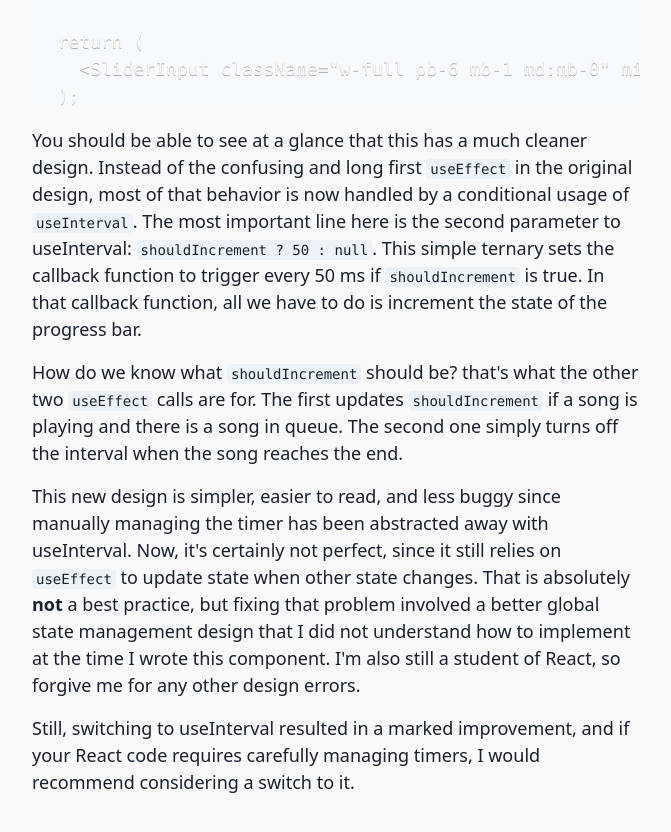
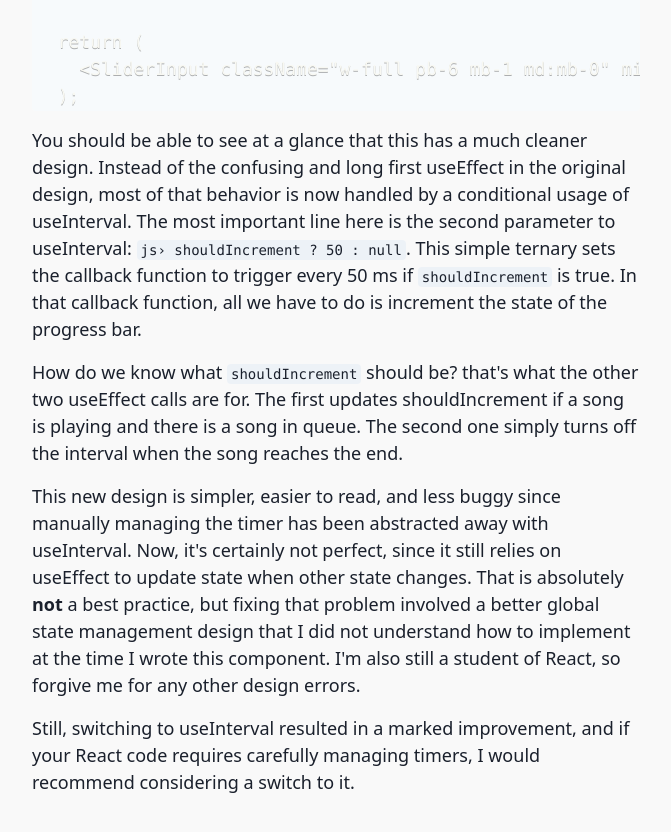
Before and after one commit to micahcantor/personal-site, a Gatsby site: page /blog/practical-react-use-interval in a window 1280 px wide. Shown: the part 3587-4419 px from the top of the page, without its empty margins (304-975 px from the left). Built offline with nearby package versions, Linux system fonts and the light colour scheme; Gatsby itself is replaced by a stand-in of ours; some packages are replaced by stand-ins of ours; code samples lack their colours.

Commit message:
tweaks to new post

````diff
--- a/src/blog-posts/practical-react-use-interval.md
+++ b/src/blog-posts/practical-react-use-interval.md
@@ -76,7 +76,7 @@ The first function intended to carefully manage the state of the timers when the
 
 Alongside this, the second function would reset the progress bar when a song had been skipped, and the third function would clear all timers when React dismounted the component. Adding to the overhead is the need for local state variables for tracking the id of the setInterval function, and for tracking whether the timer was active.
 
-Yikes. I won't pretend this was good design. It's confusing, difficult to read, and very fragile for such an important component in a music player. There may have been ways to improve the design while retaining `setInterval`, but after coming across `useInterval`, I decided to rewrite it using the custom hook in order to simplify the component.
+Yikes. I won't pretend this was good design. It's confusing, difficult to read, and very fragile for such an important component in a music player. There may have been ways to improve the design while retaining setInterval, but after coming across useInterval, I decided to rewrite it using the custom hook in order to simplify the component.
 
 ## Switching to useInterval
 
@@ -114,10 +114,10 @@ export const ProgressBar = ({ elapsed, songs, runtime, isPaused, deviceID, room,
   );
 ```
 
-You should be able to see at a glance that this has a much cleaner design. Instead of the confusing and long first `useEffect` in the original design, most of that behavior is now handled by a conditional usage of `useInterval`. The most important line here is the second parameter to useInterval: `shouldIncrement ? 50 : null`. This simple ternary sets the callback function to trigger every 50 ms if `shouldIncrement` is true. In that callback function, all we have to do is increment the state of the progress bar.
+You should be able to see at a glance that this has a much cleaner design. Instead of the confusing and long first useEffect in the original design, most of that behavior is now handled by a conditional usage of useInterval. The most important line here is the second parameter to useInterval: `js› shouldIncrement ? 50 : null`. This simple ternary sets the callback function to trigger every 50 ms if `shouldIncrement` is true. In that callback function, all we have to do is increment the state of the progress bar.
 
-How do we know what `shouldIncrement` should be? that's what the other two `useEffect` calls are for. The first updates `shouldIncrement` if a song is playing and there is a song in queue. The second one simply turns off the interval when the song reaches the end.
+How do we know what `shouldIncrement` should be? that's what the other two useEffect calls are for. The first updates shouldIncrement if a song is playing and there is a song in queue. The second one simply turns off the interval when the song reaches the end.
 
-This new design is simpler, easier to read, and less buggy since manually managing the timer has been abstracted away with useInterval. Now, it's certainly not perfect, since it still relies on `useEffect` to update state when other state changes. That is absolutely **not** a best practice, but fixing that problem involved a better global state management design that I did not understand how to implement at the time I wrote this component. I'm also still a student of React, so forgive me for any other design errors.
+This new design is simpler, easier to read, and less buggy since manually managing the timer has been abstracted away with useInterval. Now, it's certainly not perfect, since it still relies on useEffect to update state when other state changes. That is absolutely **not** a best practice, but fixing that problem involved a better global state management design that I did not understand how to implement at the time I wrote this component. I'm also still a student of React, so forgive me for any other design errors.
 
 Still, switching to useInterval resulted in a marked improvement, and if your React code requires carefully managing timers, I would recommend considering a switch to it.
````
